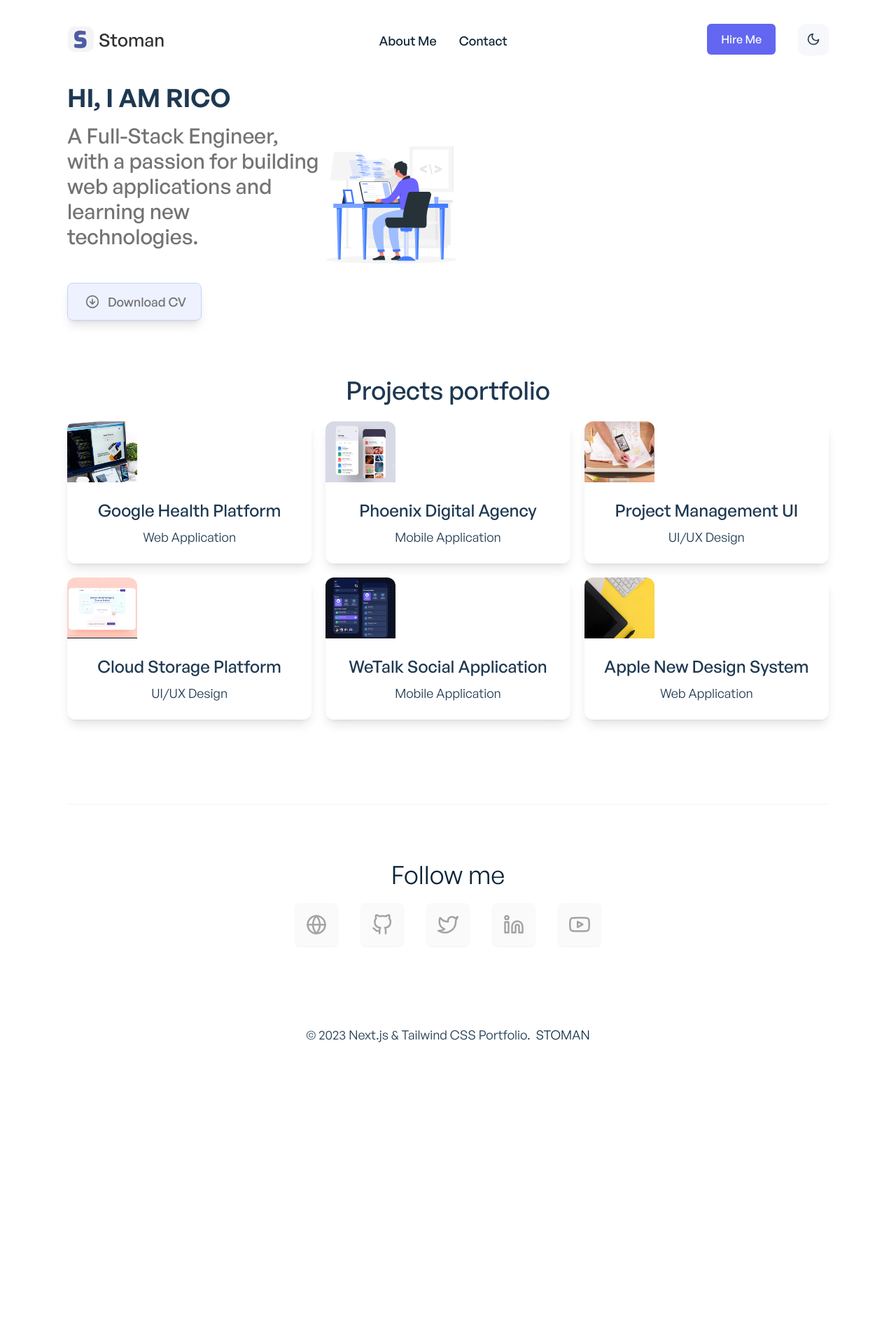
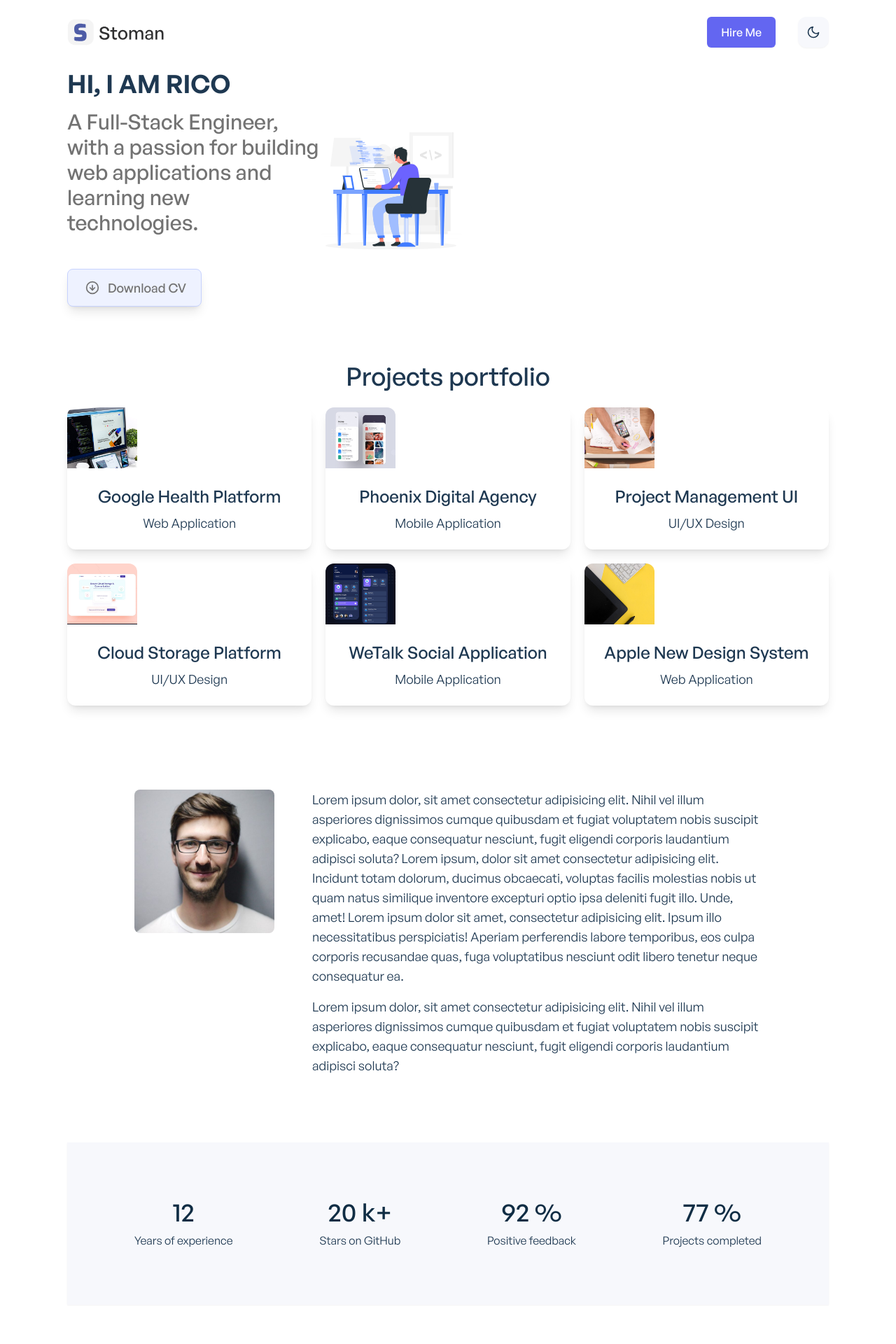
Before and after one commit to trebeljahr/portfolio-2023, a Next.js app: page / in a window 1280 px wide. Shown: the top 1920 px of the page at 70% size. Before the commit the page ends 1524 px from the top, so only its background shows below. Built offline with nearby package versions, Linux system fonts and the light colour scheme.

Commit message:
Reformat page

```diff
--- a/components/HireMeModal.tsx
+++ b/components/HireMeModal.tsx
@@ -50,20 +50,6 @@ function HireMeModal({ onClose, onRequest }) {
                     aria-label='Email'
                   />
                 </div>
-                <div className='mt-6'>
-                  <select
-                    className='w-full px-5 py-2 border dark:border-secondary-dark rounded-md text-md bg-secondary-light dark:bg-ternary-dark text-primary-dark dark:text-ternary-light'
-                    id='subject'
-                    name='subject'
-                    required
-                    aria-label='Project Category'>
-                    {selectOptions.map((option) => (
-                      <option className='text-normal sm:text-md' key={option}>
-                        {option}
-                      </option>
-                    ))}
-                  </select>
-                </div>
 
                 <div className='mt-6'>
                   <textarea
--- /dev/null
+++ b/components/about/index.tsx
@@ -0,0 +1,22 @@
+import { motion } from 'framer-motion'
+import AboutClients from './AboutClients'
+import AboutCounter from './AboutCounter'
+import AboutMeBio from './AboutMeBio'
+
+export function AboutSections() {
+  return (
+    <div>
+      <motion.div initial={{ opacity: 0 }} animate={{ opacity: 1 }} exit={{ opacity: 0 }} className='container mx-auto'>
+        <AboutMeBio />
+      </motion.div>
+
+      <motion.div initial={{ opacity: 0 }} animate={{ opacity: 1 }} exit={{ opacity: 0 }}>
+        <AboutCounter />
+      </motion.div>
+
+      <motion.div initial={{ opacity: 0 }} animate={{ opacity: 1 }} exit={{ opacity: 0 }} className='container mx-auto'>
+        <AboutClients />
+      </motion.div>
+    </div>
+  )
+}
--- /dev/null
+++ b/components/contact/index.tsx
@@ -0,0 +1,23 @@
+import { motion } from 'framer-motion'
+import ContactDetails from './ContactDetails'
+import ContactForm from './ContactForm'
+
+export function ContactSection() {
+  return (
+    <div>
+      <motion.div
+        initial={{ opacity: 0 }}
+        animate={{ opacity: 1 }}
+        transition={{
+          ease: 'easeInOut',
+          duration: 0.5,
+          delay: 0.1,
+        }}
+        className='container flex flex-col-reverse py-5 mx-auto lg:flex-row lg:py-10 lg:mt-5'>
+        <ContactForm />
+
+        <ContactDetails />
+      </motion.div>
+    </div>
+  )
+}
--- a/components/shared/AppFooter.tsx
+++ b/components/shared/AppFooter.tsx
@@ -1,31 +1,26 @@
-import { FiGithub, FiTwitter, FiLinkedin, FiGlobe, FiYoutube } from 'react-icons/fi'
+import { FiGithub, FiTwitter, FiLinkedin, FiGlobe } from 'react-icons/fi'
 import AppFooterCopyright from './AppFooterCopyright'
 
 const socialLinks = [
   {
     id: 1,
     icon: <FiGlobe />,
-    url: 'https://www.stoman.me/',
+    url: 'https://trebeljahr.com',
   },
   {
     id: 2,
     icon: <FiGithub />,
-    url: 'https://github.com/realstoman',
+    url: 'https://github.com/trebeljahr',
   },
   {
     id: 3,
     icon: <FiTwitter />,
-    url: 'https://twitter.com/realstoman',
+    url: 'https://twitter.com/ricotrebeljahr',
   },
   {
     id: 4,
     icon: <FiLinkedin />,
-    url: 'https://www.linkedin.com/in/realstoman',
-  },
-  {
-    id: 5,
-    icon: <FiYoutube />,
-    url: 'https://www.youtube.com/c/realstoman',
+    url: 'https://www.linkedin.com/in/ricotrebeljahr/',
   },
 ]
 
--- a/components/shared/AppHeader.tsx
+++ b/components/shared/AppHeader.tsx
@@ -79,16 +79,6 @@ function AppHeader() {
               ? 'block m-0 sm:ml-4 sm:mt-3 md:flex px-5 py-3 sm:p-0 justify-between items-center shadow-lg sm:shadow-none'
               : 'hidden'
           }>
-          <div className='block pt-3 mb-2 text-lg text-left border-t-2 text-primary-dark dark:text-ternary-light hover:text-secondary-dark dark:hover:text-secondary-light sm:mx-4 sm:py-2 sm:pt-2 sm:border-t-0 border-primary-light dark:border-secondary-dark'>
-            <Link href='/about' aria-label='About Me'>
-              About Me
-            </Link>
-          </div>
-          <div className='block pt-3 mb-2 text-lg text-left border-t-2 text-primary-dark dark:text-ternary-light hover:text-secondary-dark dark:hover:text-secondary-light sm:mx-4 sm:py-2 sm:pt-2 sm:border-t-0 border-primary-light dark:border-secondary-dark'>
-            <Link href='/contact' aria-label='Contact'>
-              Contact
-            </Link>
-          </div>
           <div className='pt-3 border-t-2 sm:pt-0 sm:border-t-0 border-primary-light dark:border-secondary-dark'>
             <button
               onClick={showHireMeModal}
@@ -96,21 +86,6 @@ function AppHeader() {
               aria-label='Hire Me Button'>
               Hire Me
             </button>
-          </div>
-        </div>
-
-        {/* Header links large screen */}
-        <div className='items-center justify-center hidden p-5 m-0 mt-5 shadow-lg font-general-medium sm:ml-4 sm:mt-3 sm:flex sm:p-0 sm:shadow-none'>
-          <div
-            className='block mb-2 text-lg font-medium text-left text-primary-dark dark:text-ternary-light hover:text-secondary-dark dark:hover:text-secondary-light sm:mx-4 sm:py-2'
-            aria-label='About Me'>
-            <Link href='/about'>About Me</Link>
-          </div>
-
-          <div
-            className='block mb-2 text-lg font-medium text-left text-primary-dark dark:text-ternary-light hover:text-secondary-dark dark:hover:text-secondary-light sm:mx-4 sm:py-2'
-            aria-label='Contact'>
-            <Link href='/contact'>Contact</Link>
           </div>
         </div>
 
--- a/pages/about.jsx
+++ /dev/null
@@ -1,42 +0,0 @@
-import { motion } from 'framer-motion';
-import AboutClients from '../components/about/AboutClients';
-import AboutCounter from '../components/about/AboutCounter';
-import AboutMeBio from '../components/about/AboutMeBio';
-import PagesMetaHead from '../components/PagesMetaHead';
-
-function about() {
-	return (
-		<div>
-			<PagesMetaHead title="About Me" />
-
-			<motion.div
-				initial={{ opacity: 0 }}
-				animate={{ opacity: 1, delay: 1 }}
-				exit={{ opacity: 0 }}
-				className="container mx-auto"
-			>
-				<AboutMeBio />
-			</motion.div>
-
-			{/** Counter without paddings */}
-			<motion.div
-				initial={{ opacity: 0 }}
-				animate={{ opacity: 1, delay: 1 }}
-				exit={{ opacity: 0 }}
-			>
-				<AboutCounter />
-			</motion.div>
-
-			<motion.div
-				initial={{ opacity: 0 }}
-				animate={{ opacity: 1, delay: 1 }}
-				exit={{ opacity: 0 }}
-				className="container mx-auto"
-			>
-				<AboutClients />
-			</motion.div>
-		</div>
-	);
-}
-
-export default about;
--- a/pages/contact.jsx
+++ b/pages/contact.jsx
@@ -1,29 +1 @@
-import { motion } from 'framer-motion';
-import ContactDetails from '../components/contact/ContactDetails';
-import ContactForm from '../components/contact/ContactForm';
-import PagesMetaHead from '../components/PagesMetaHead';
-
-function contact() {
-	return (
-		<div>
-			<PagesMetaHead title="Contact" />
-
-			<motion.div
-				initial={{ opacity: 0 }}
-				animate={{ opacity: 1 }}
-				transition={{
-					ease: 'easeInOut',
-					duration: 0.5,
-					delay: 0.1,
-				}}
-				className="container mx-auto flex flex-col-reverse lg:flex-row py-5 lg:py-10 lg:mt-5"
-			>
-				<ContactForm />
-
-				<ContactDetails />
-			</motion.div>
-		</div>
-	);
-}
-
-export default contact;
+export default contact
--- a/pages/index.tsx
+++ b/pages/index.tsx
@@ -1,7 +1,7 @@
-import Link from 'next/link'
+import { AboutSections } from 'components/about'
+import { ContactSection } from 'components/contact'
 import PagesMetaHead from '../components/PagesMetaHead'
 import ProjectsGrid from '../components/projects/ProjectsGrid'
-import Button from '../components/reusable/Button'
 import AppBanner from '../components/shared/AppBanner'
 
 export default function Home() {
@@ -11,6 +11,8 @@ export default function Home() {
       <AppBanner />
 
       <ProjectsGrid />
+      <AboutSections />
+      <ContactSection />
     </div>
   )
 }
```
